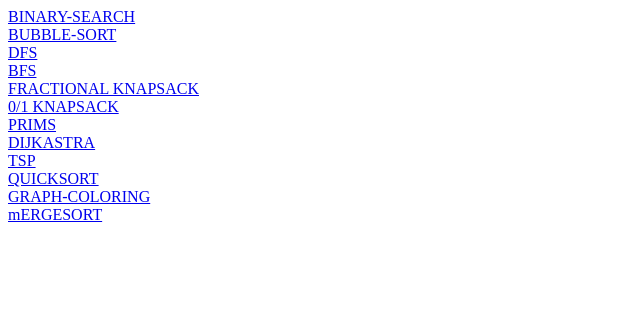
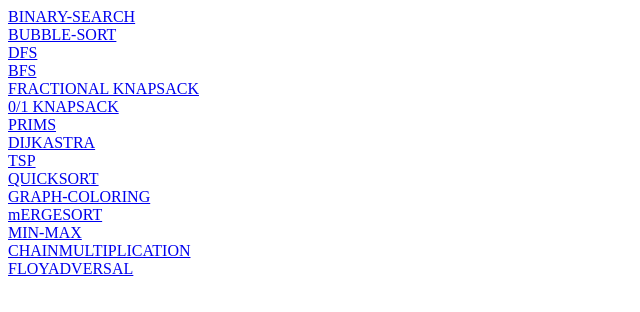
Before and after one commit to Harshu-Raj/algorithms, a plain HTML site: page index.html in a window 1280 px wide. Shown: the whole page, without its empty margins (0-640 px from the left). Drawn offline with Linux system fonts and the light colour scheme.

Commit message:
Update index.html

```diff
--- a/index.html
+++ b/index.html
@@ -30,6 +30,13 @@
         <a href="./graphcolouring.cpp">GRAPH-COLORING</a>
         <br>
         <a href="./mergesort.cpp">mERGESORT</a>
+        <br>
+        <a href="./min-max.cpp">MIN-MAX</a>
+        <br>
+        <a href="./minnoofscalar.cpp">CHAINMULTIPLICATION</a>
+        <br>
+        <a href="./floyadversal.cpp">FLOYADVERSAL</a>
     </div>
+
 </body>
 </html>
```
